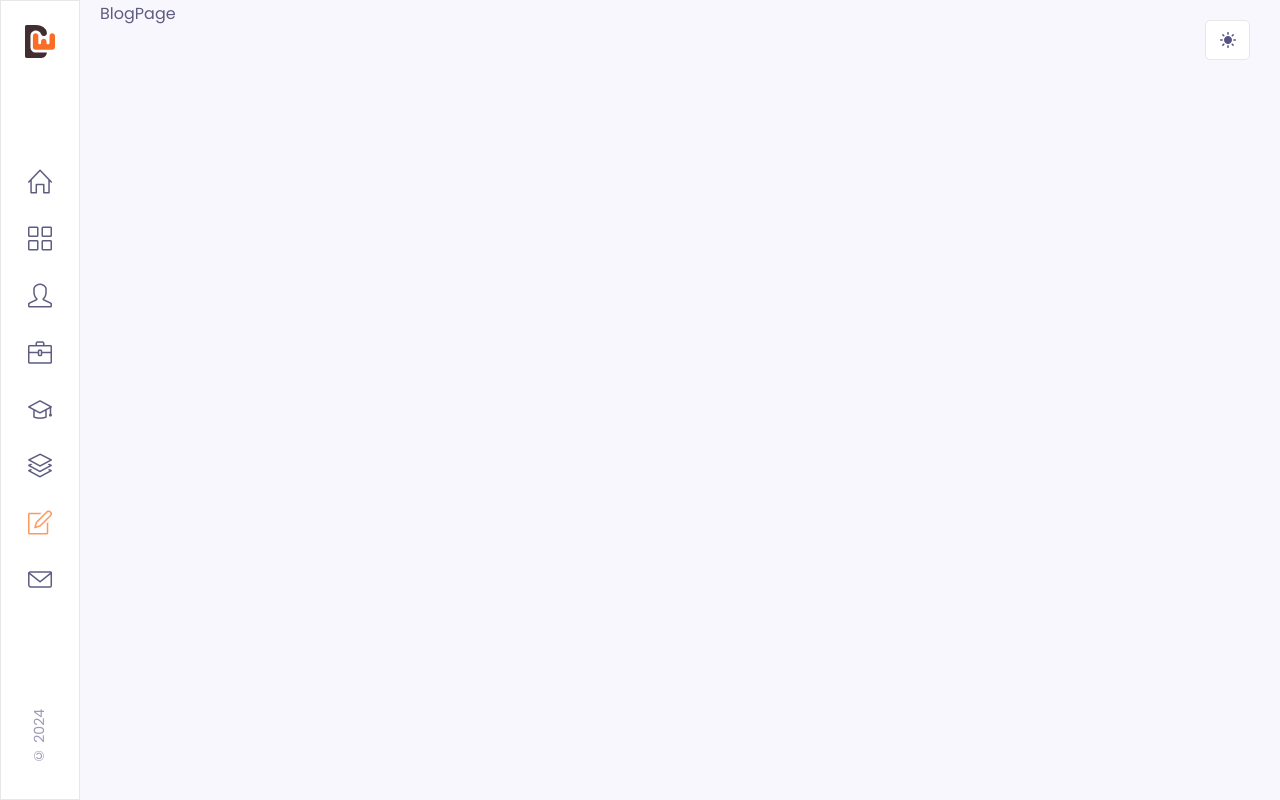
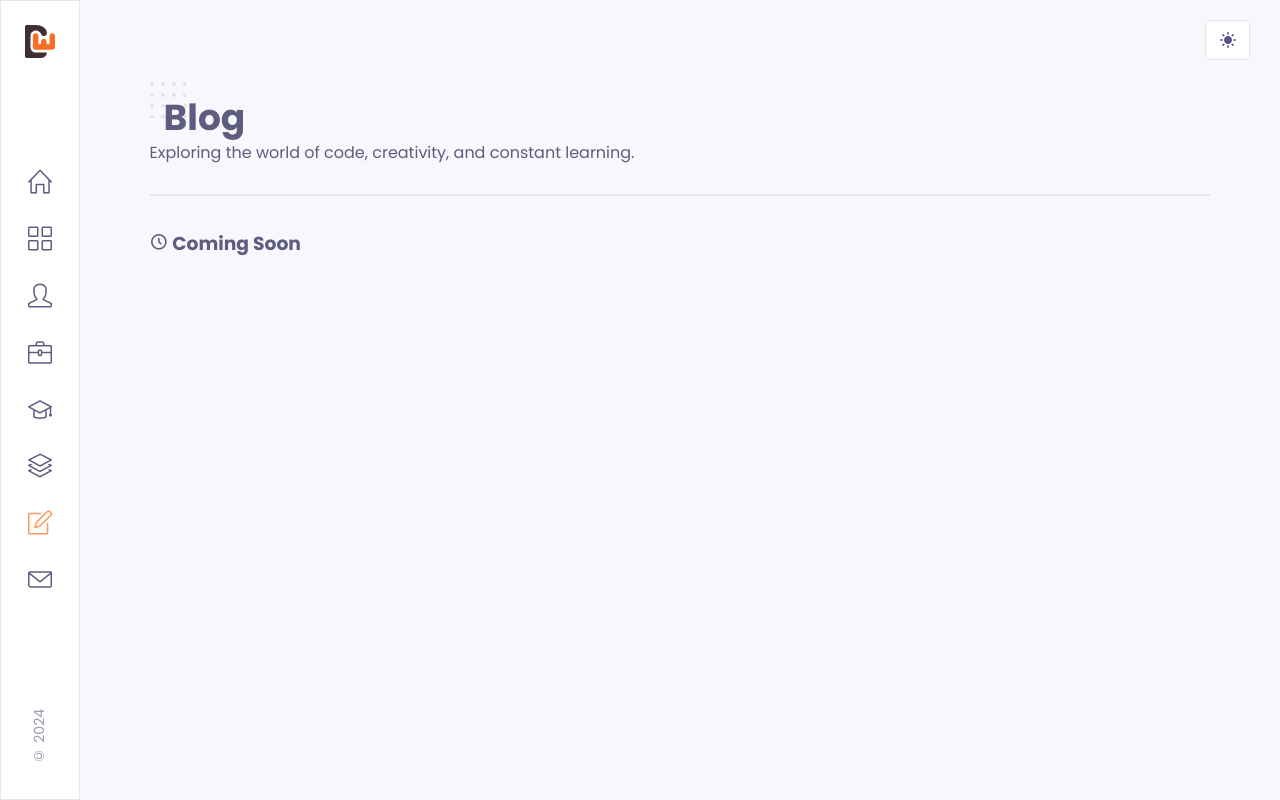
Before and after one commit to dwi-wijaya/portfolio-react, a React (Vite) app: page /blog in a window 1280 px wide. Built offline with nearby package versions, Linux system fonts and the light colour scheme; no server answers.

Commit message:
blogpage & component

```diff
--- a/src/components/blog/Blog.jsx
+++ b/src/components/blog/Blog.jsx
@@ -1,38 +1,15 @@
-import React from 'react';
-import './blog.css'
-import Card from './Card';
-import Data from './Data';
-import PageHeading from '../elements/PageHeading';
+import React from 'react'
+import PageHeading from '../elements/PageHeading'
+
 const Blog = () => {
     return (
         <section data-section className="blog container section" id="blog">
-      <PageHeading
-        title='Latest Posts'
-        description='Stay updated with my recent thoughts, insights, and more.'
-      />
-
+            <PageHeading title='Blog' description='Exploring the world of code, creativity, and constant learning.' />
             <div className="blog__container">
-        {Data.map((data, id) => {
-          return (
-            <Card
-              key={id}
-              thumb={data.thumb}
-              title={data.title}
-              date={data.date}
-              author={data.author}
-            />
-          )
-        })}
-        <div className="blog__card">
-          <div className="blog__card-more">
-            <a aria-label='see more articles' href='#' className="see-more">
-              View All Blogs
-              <svg stroke="currentColor" fill="currentColor" strokeWidth="0" viewBox="0 0 16 16" height="22" width="22" xmlns="http://www.w3.org/2000/svg"><path fillRule="evenodd" d="M4 8a.5.5 0 0 1 .5-.5h5.793L8.146 5.354a.5.5 0 1 1 .708-.708l3 3a.5.5 0 0 1 0 .708l-3 3a.5.5 0 0 1-.708-.708L10.293 8.5H4.5A.5.5 0 0 1 4 8z"></path></svg>
-            </a>
-          </div>
-        </div>
+                <h3><i className='bx bx-time-five'></i> Coming Soon</h3>
             </div>
         </section>
     )
 }
+
 export default Blog
--- a/src/pages/BlogPage.jsx
+++ b/src/pages/BlogPage.jsx
@@ -1,8 +1,9 @@
 import React from 'react'
+import Blog from '../components/blog/Blog'
 
 const BlogPage = () => {
   return (
-    <div>BlogPage</div>
+    <Blog/>
   )
 }
 
```
Also changed, not shown: src/components/blog/LatestBlog.jsx (added, +34 -0 lines). Lines whose indentation alone changed are shown as unchanged.
